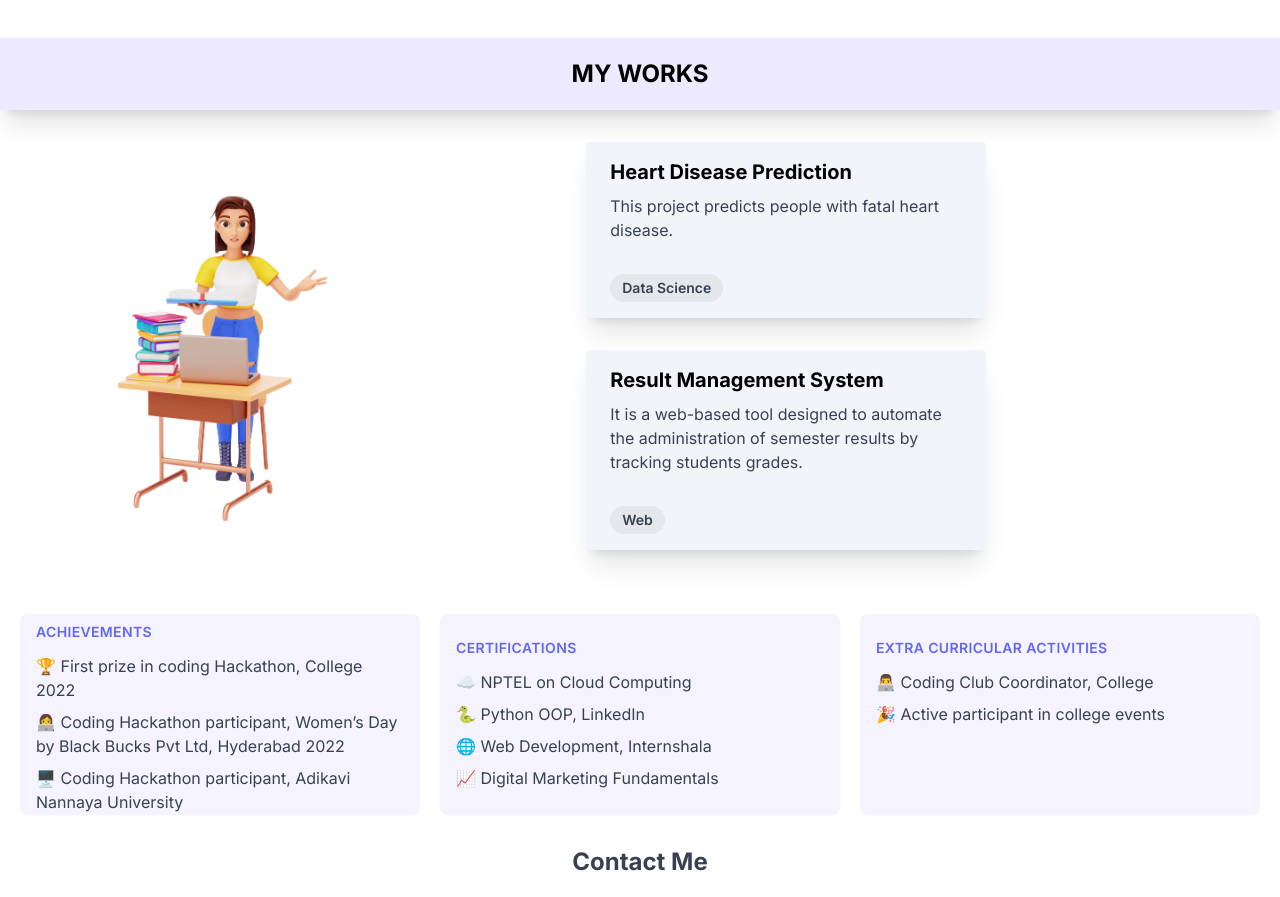
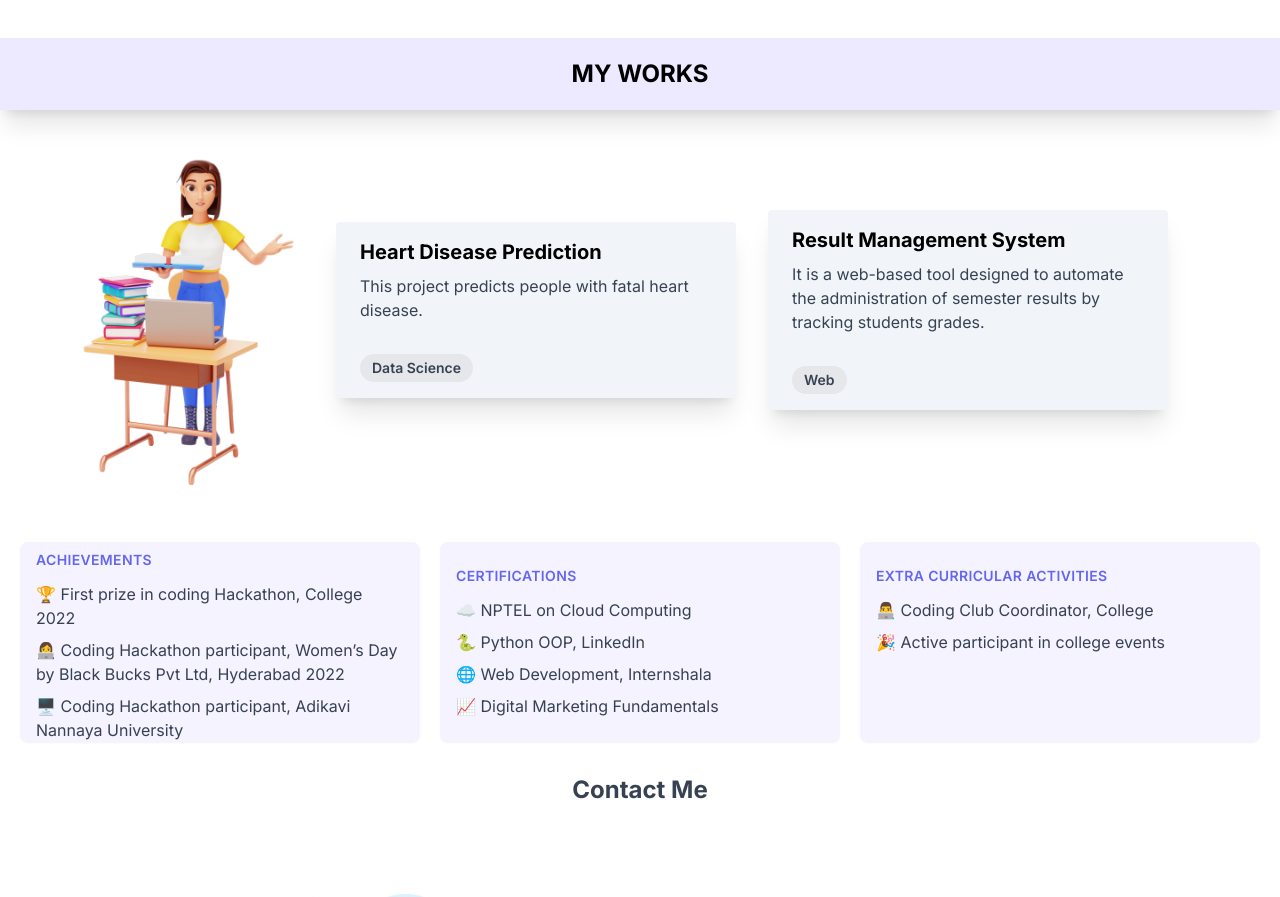
Before and after one commit to saikrishna2313/Asritha, a Next.js app: page / in a window 1280 px wide. Shown: the part 1235-2132 px from the top of the page. Built offline with nearby package versions, Linux system fonts and the light colour scheme.

Commit message:
Update Skills.jsx

```diff
--- a/src/app/components/Skills.jsx
+++ b/src/app/components/Skills.jsx
@@ -42,14 +42,14 @@ const Skills = () => (
 
                 <h1 className="text-2xl font-bold text-center  max-sm:text-lg  uppercase py-5 w-full shadow-xl">My Works</h1>
             </div>
-            <section className='flex relative items-center max-sm:flex-col justify-center px-20  max-sm:px-3'>
+            <section className='flex  items-center max-sm:flex-col justify-center px-20  max-sm:px-3'>
 
                 <section>
                     <Image src={about} width={300} height={300} className='h-[400px] w-[400px] object-cover' />
                 </section>
                 <div className="container mx-auto p-4">
 
-                    <div className="flex flex-wrap justify-center">
+                    <div className="flex  items-center justify-center">
                         {data.projects.map((project, index) => (
                             <Card key={index} {...project} />
                         ))}
```
